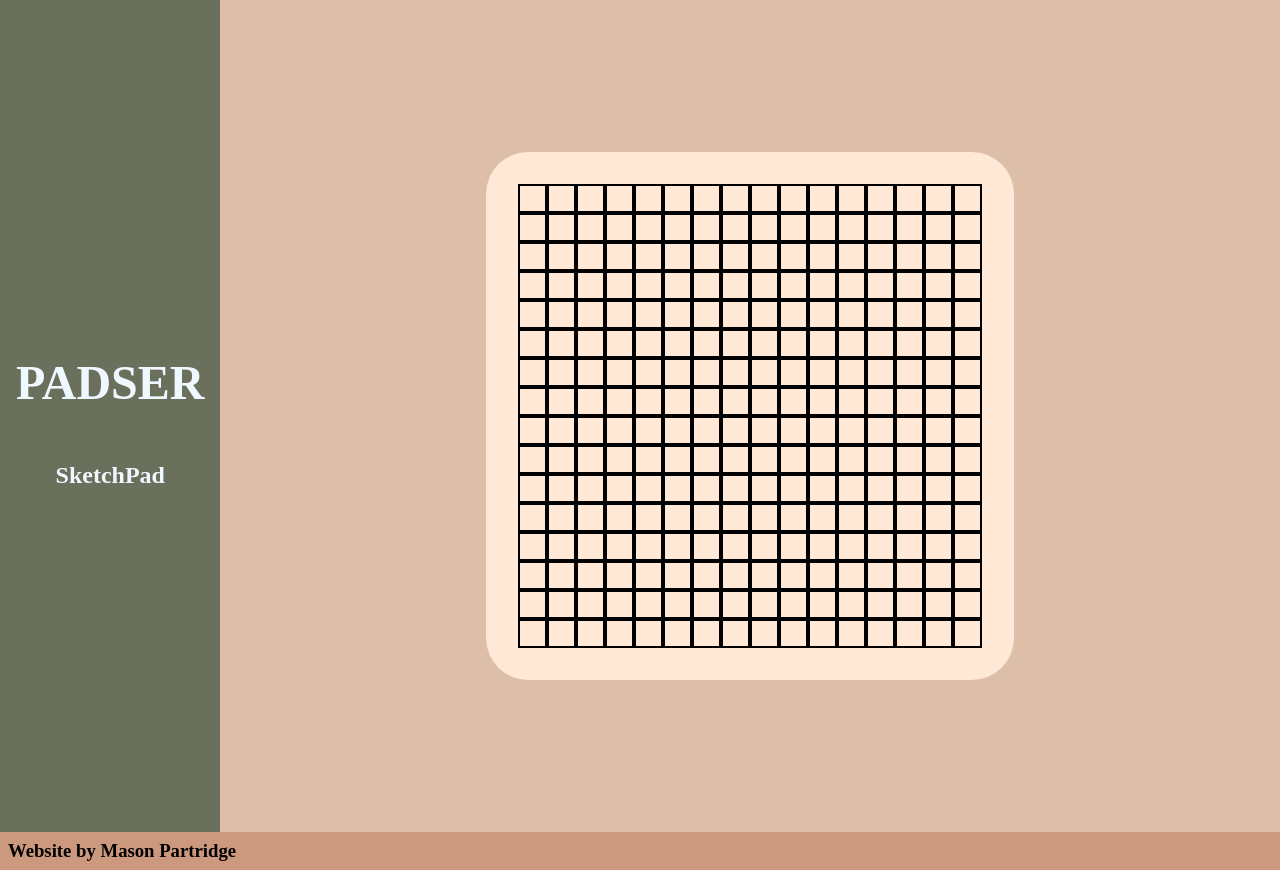
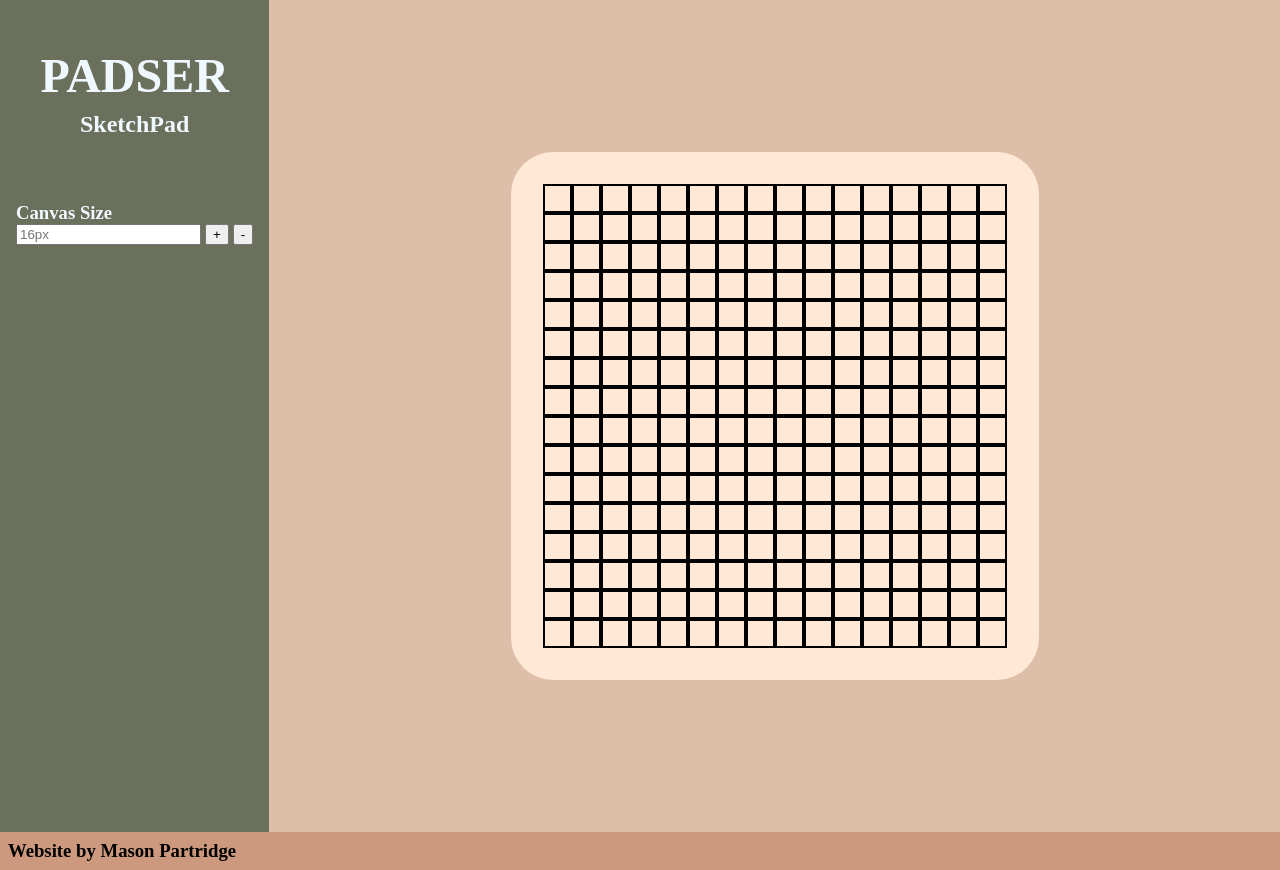
Before and after one commit to MasonPartridge/Padser-SketchPad, a plain HTML site: page index.html in a window 1280 px wide. Drawn offline with Linux system fonts and the light colour scheme.

Commit message:
Adjust the side bar flex box and HTML

```diff
--- a/index.html
+++ b/index.html
@@ -13,6 +13,13 @@
         <div id="header-container" class="container">
             <h1>PADSER</h1>
             <h2>SketchPad</h2>
+            <div id="canvas-size-container">
+                <h3>Canvas Size</h3>
+                <div id="canvas-size-input-container"></div>
+                <input type="number" id="canvas-size-input" placeholder="16px">
+                <button id="add-canvas-size-button">+</button>
+                <button id="subtract-canvas-size-button">-</button>
+            </div>
         </div>
         <div id="sketchpad-container" class="container"></div>
     </div>
--- a/style.css
+++ b/style.css
@@ -36,6 +36,12 @@ body {
 
 h1 {
     font-size: 300%;
+    margin-bottom: 8px;
+}
+
+h2 {
+    margin-top: 0px;
+    margin-bottom: 64px;
 }
 
 h1, h2 {
@@ -49,7 +55,6 @@ h3 {
 .container {
     display: flex;
     flex-direction: column;
-    justify-content: center;
 }
 
 #header-container {
@@ -65,6 +70,7 @@ h3 {
 
 #sketchpad-container {
     margin: 0 auto;
+    justify-content: center;
 }
 
 #footer-container {
```
Also changed, not shown: background.jpg (deleted).
